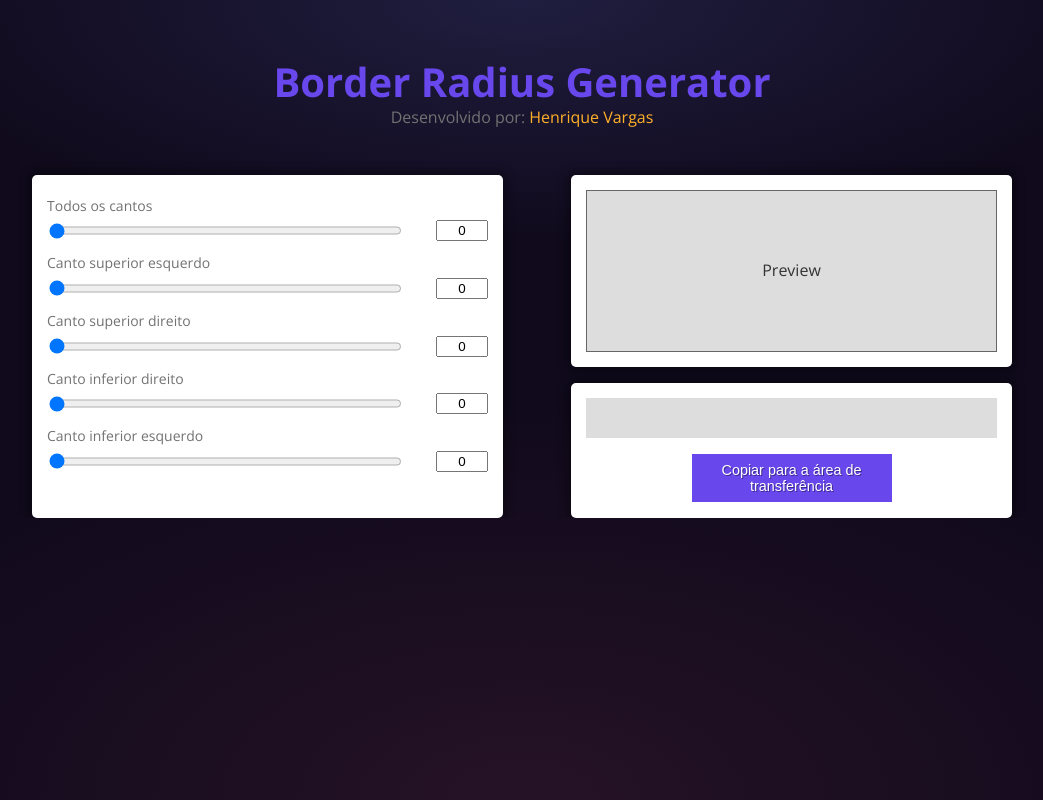
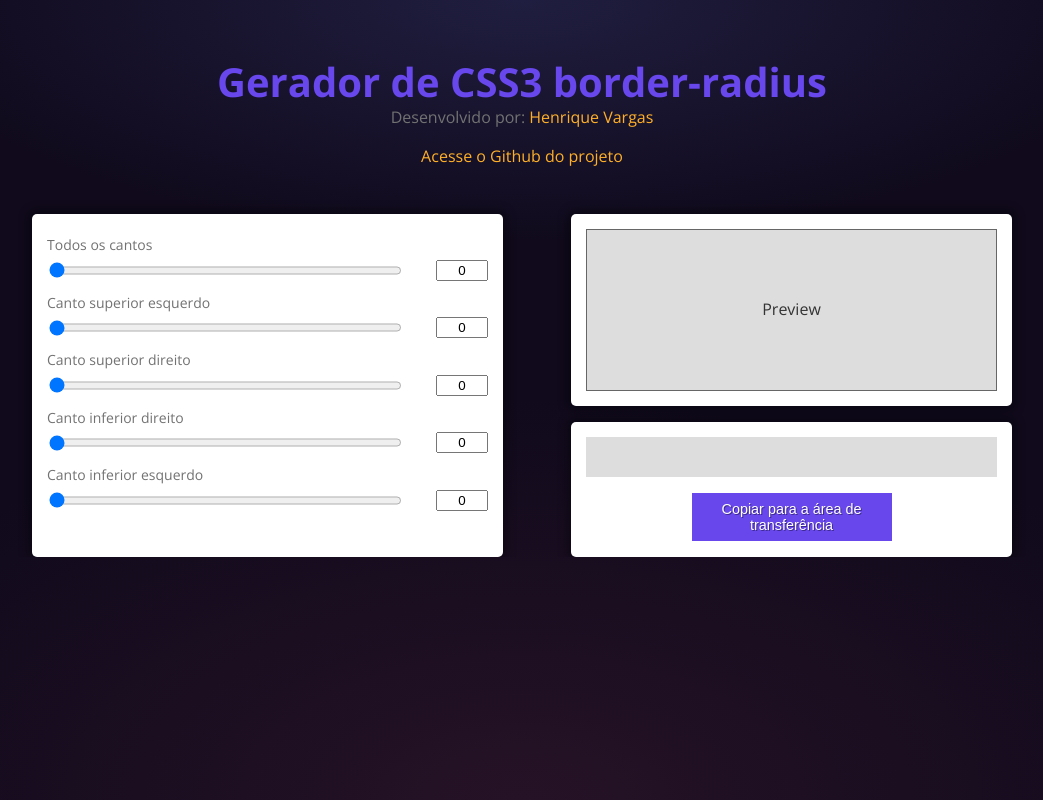
Before and after one commit to henriquehdv93/borderradiusgenerator, a Nuxt app: page / in a window 1280 px wide. Shown: the whole page, without its empty margins (118-1161 px from the left). Built offline with nearby package versions, Linux system fonts and the light colour scheme.

Commit message:
added link github

```diff
--- a/components/Header.vue
+++ b/components/Header.vue
@@ -2,16 +2,18 @@
   <header class="title">
     <h1>{{ title }}</h1>
     <p>Desenvolvido por: <a :href="developedBy.url" rel="nofollow" target="_blank">{{ developedBy.name }}</a></p>
+    <p><a :href="github" rel="nofollow" target="_blank">Acesse o Github do projeto</a></p>
   </header>
 </template>
 <script>
 export default {
   data: () => ({
-      title: 'Border Radius Generator',
+      title: 'Gerador de CSS3 border-radius',
       developedBy: {
         name: 'Henrique Vargas',
         url: 'https://henriquevargas.com.br',
-      }
+      },
+      github: 'https://github.com/henriquehdv93/borderradiusgenerator/'
   })
 }
 </script>
```
